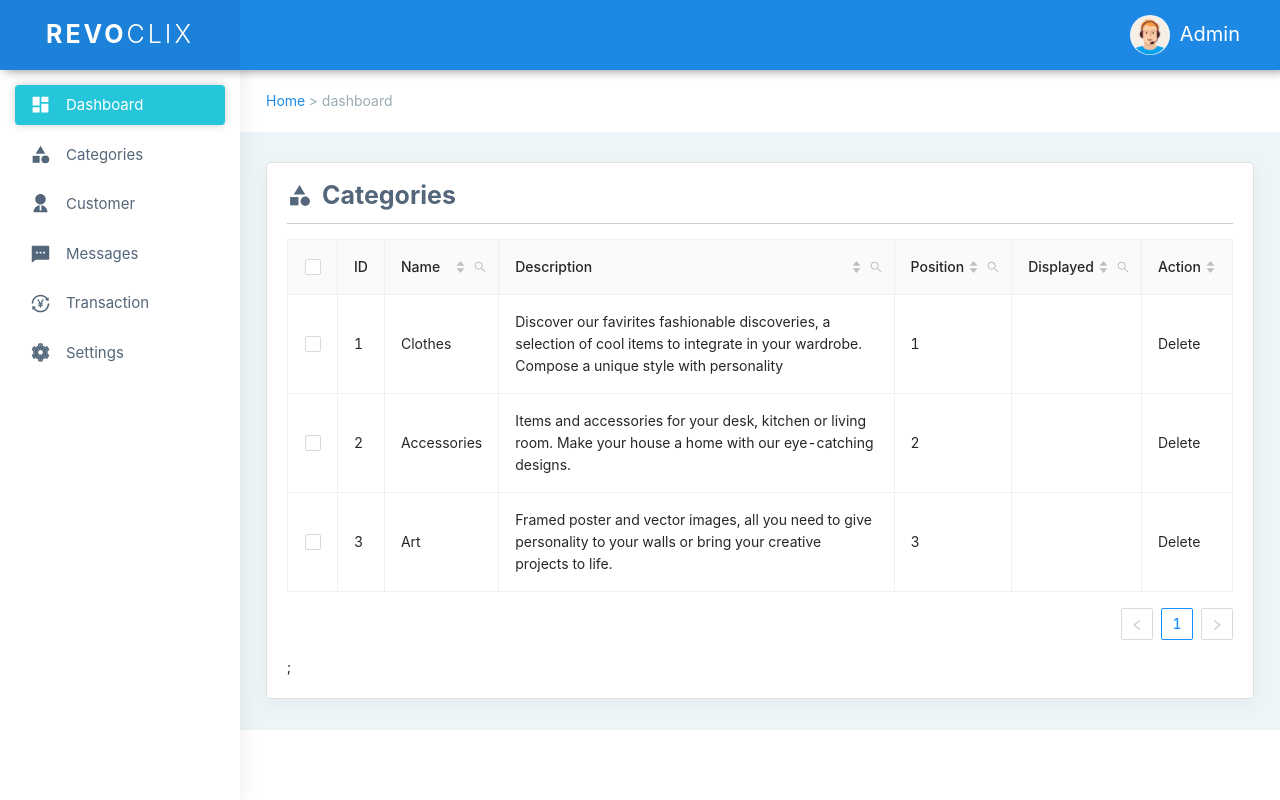
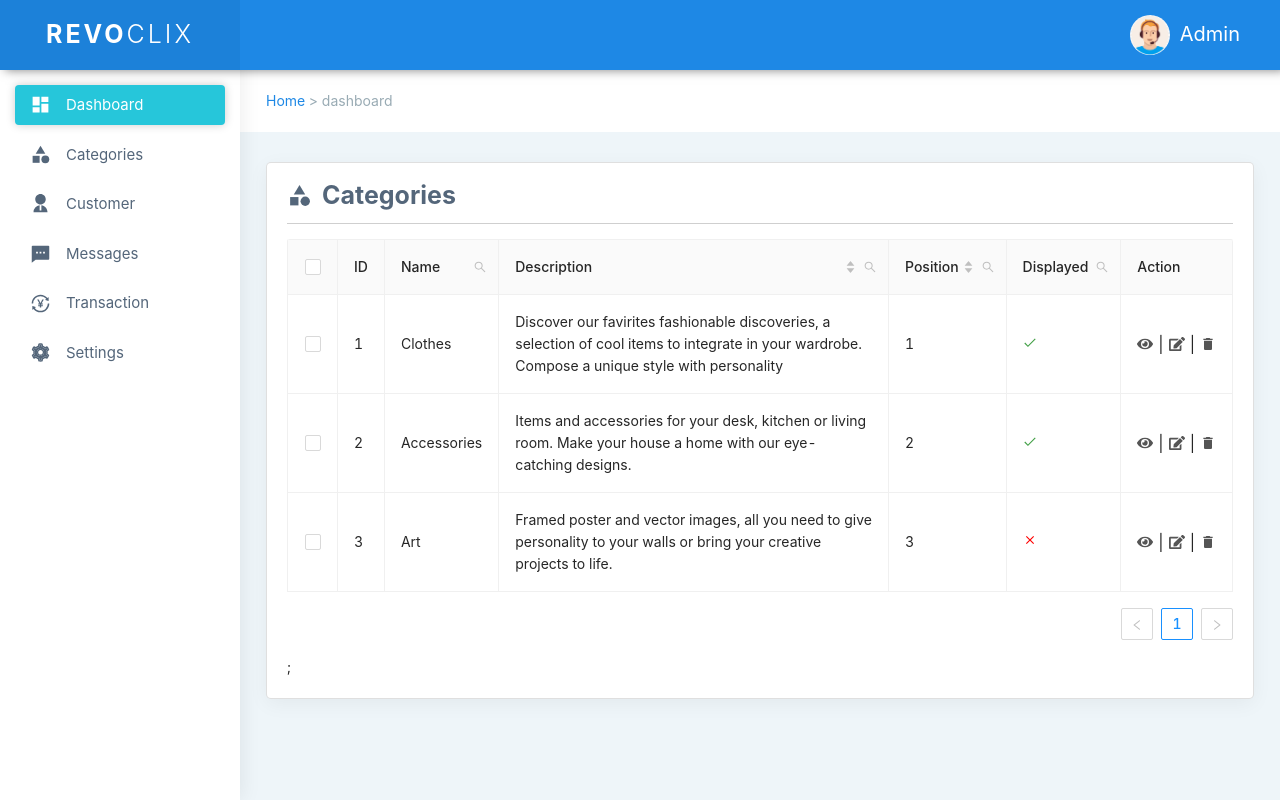
Before and after one commit to websmartdream428/revoclix-dashboard, a React (Create React App) app: page /categories in a window 1280 px wide. Built offline with nearby package versions, Linux system fonts and the light colour scheme.

Commit message:
update the categories table

```diff
--- a/src/layouts/App.styles.ts
+++ b/src/layouts/App.styles.ts
@@ -3,7 +3,7 @@ import styled from "styled-components";
 export const AppWrapper = styled.div``;
 
 export const AppContent = styled.div`
-  height: calc(100vh - 70px);
+  height: 100vh;
   overflow-y: scroll;
   padding-left: 240px;
   padding-top: 70px;
--- a/src/mockups/TableColumns.tsx
+++ b/src/mockups/TableColumns.tsx
@@ -8,13 +8,12 @@ export const CategoriesColumn = [
     title: "Name",
     dataIndex: "name",
     key: "name",
-    sorter: (a: any, b: any) => a.name - b.name,
+    // sorter: (a: any, b: any) => a.name.localCompare(b.name),
   },
   {
     title: "Description",
     dataIndex: "description",
     key: "description",
-    sorter: (a: any, b: any) => a.description - b.description,
   },
   {
     title: "Position",
@@ -26,12 +25,10 @@ export const CategoriesColumn = [
     title: "Displayed",
     dataIndex: "displayed",
     key: "displayed",
-    sorter: (a: any, b: any) => a.displayed - b.displayed,
   },
   {
     title: "Action",
     key: "action",
     sorter: true,
-    render: () => <span>Delete </span>,
   },
 ];
--- a/src/mockups/TableDataSource.tsx
+++ b/src/mockups/TableDataSource.tsx
@@ -1,3 +1,6 @@
+import { FcCheckmark } from "react-icons/fc";
+import { IoMdClose } from "react-icons/io";
+
 export const CategoriesDataSource = [
   {
     key: "1",
@@ -5,7 +8,7 @@ export const CategoriesDataSource = [
     description:
       "Discover our favirites fashionable discoveries, a selection of cool items to integrate in your wardrobe. Compose a unique style with personality",
     position: 1,
-    displayed: true,
+    displayed: <FcCheckmark />,
   },
   {
     key: "2",
@@ -13,7 +16,7 @@ export const CategoriesDataSource = [
     description:
       "Items and accessories for your desk, kitchen or living room. Make your house a home with our eye-catching designs.",
     position: 2,
-    displayed: true,
+    displayed: <FcCheckmark />,
   },
   {
     key: "3",
@@ -21,6 +24,6 @@ export const CategoriesDataSource = [
     description:
       "Framed poster and vector images, all you need to give personality to your walls or bring your creative projects to life.",
     position: 3,
-    displayed: true,
+    displayed: <IoMdClose fill="red" />,
   },
 ];
--- a/src/pages/categories/Categories.styles.ts
+++ b/src/pages/categories/Categories.styles.ts
@@ -1 +1,21 @@
 import styled from "styled-components";
+
+export const TableAction = styled.div`
+  display: flex;
+  justify-content: center;
+  align-items: center;
+  font-size: 16px;
+  line-height: 16px;
+
+  span {
+    margin: 0 5px;
+  }
+  svg {
+    cursor: pointer;
+    color: #555555;
+    transition: all 0.3s;
+    :hover {
+      color: #26c6da;
+    }
+  }
+`;
--- a/src/pages/categories/Categories.tsx
+++ b/src/pages/categories/Categories.tsx
@@ -1,11 +1,13 @@
 import React, { useState } from "react";
-import { MdCategory } from "react-icons/md";
+import { MdCategory, MdDelete } from "react-icons/md";
+import { FaEdit, FaEye } from "react-icons/fa";
 import Highlighter from "react-highlight-words";
 import { Button, Input, Space, Table } from "antd";
 import { SearchOutlined } from "@ant-design/icons";
 
 import { PageCard, PageTitle } from "components";
 import { CategoriesDataSource } from "mockups/TableDataSource";
+import { TableAction } from "./Categories.styles";
 
 const CategoriesPage: React.FC = () => {
   const [selectedRowKeys, setSelectedRowKeys] = useState<any>([]);
@@ -14,7 +16,6 @@ const CategoriesPage: React.FC = () => {
   const [searchInput, setSearchInput] = useState<any>(null);
 
   const onSelectChange = (selectedRowKeys: any) => {
-    console.log(selectedRowKeys);
     setSelectedRowKeys(selectedRowKeys);
   };
 
@@ -118,14 +119,13 @@ const CategoriesPage: React.FC = () => {
       title: "Name",
       dataIndex: "name",
       key: "name",
-      sorter: (a: any, b: any) => a.name - b.name,
       ...getColumnSearchProps("name"),
     },
     {
       title: "Description",
       dataIndex: "description",
       key: "description",
-      sorter: (a: any, b: any) => a.description - b.description,
+      sorter: (a: any, b: any) => a.description.localeCompare(b.description),
       ...getColumnSearchProps("description"),
     },
     {
@@ -139,14 +139,21 @@ const CategoriesPage: React.FC = () => {
       title: "Displayed",
       dataIndex: "displayed",
       key: "displayed",
-      sorter: (a: any, b: any) => a.displayed - b.displayed,
       ...getColumnSearchProps("displayed"),
     },
     {
       title: "Action",
       key: "action",
-      sorter: true,
-      render: () => <span>Delete</span>,
+      render: (row: any) => (
+        <TableAction>
+          <FaEye
+            onClick={() => {
+              console.log(row);
+            }}
+          />
+          <span>|</span> <FaEdit /> <span>|</span> <MdDelete />
+        </TableAction>
+      ),
     },
   ];
 
```
